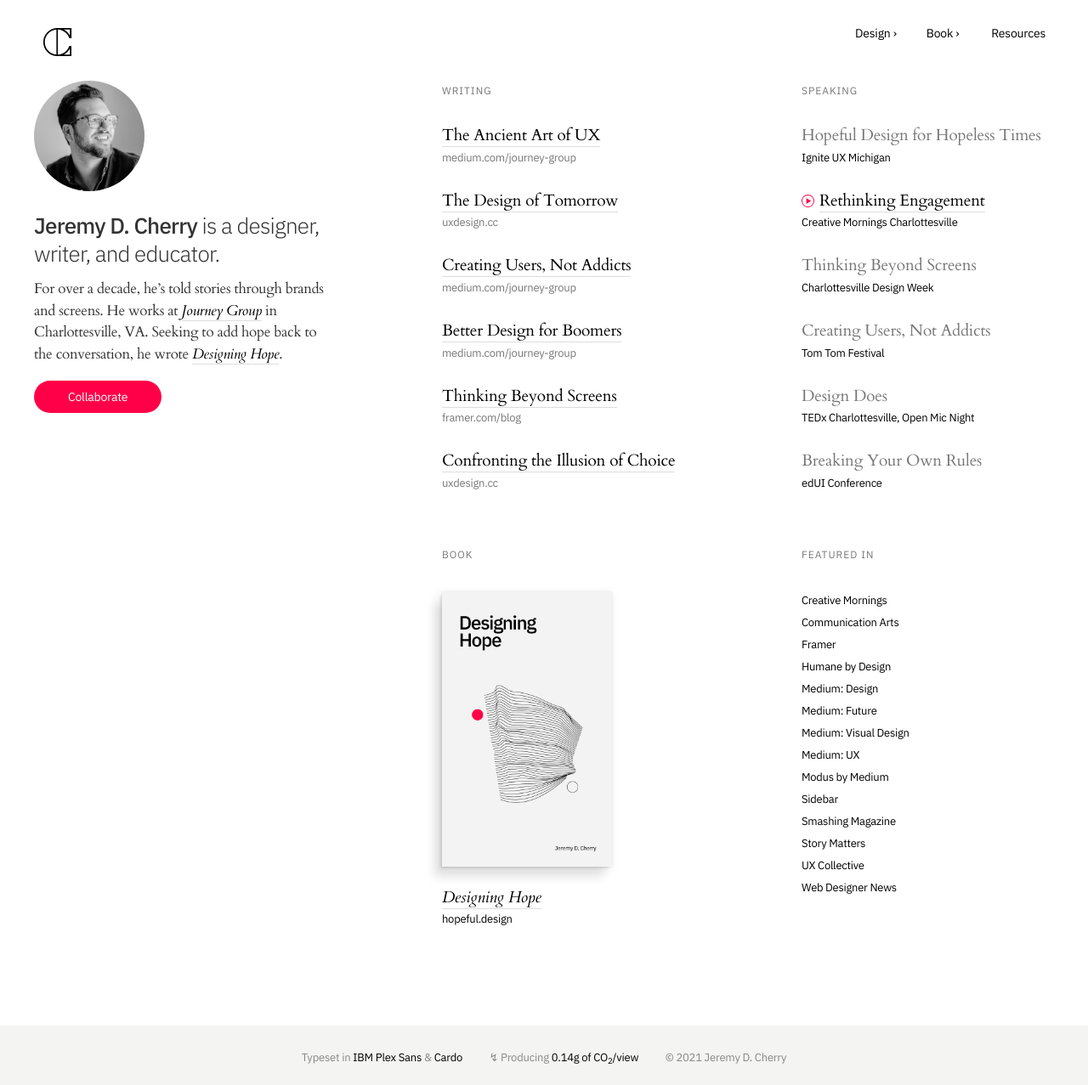
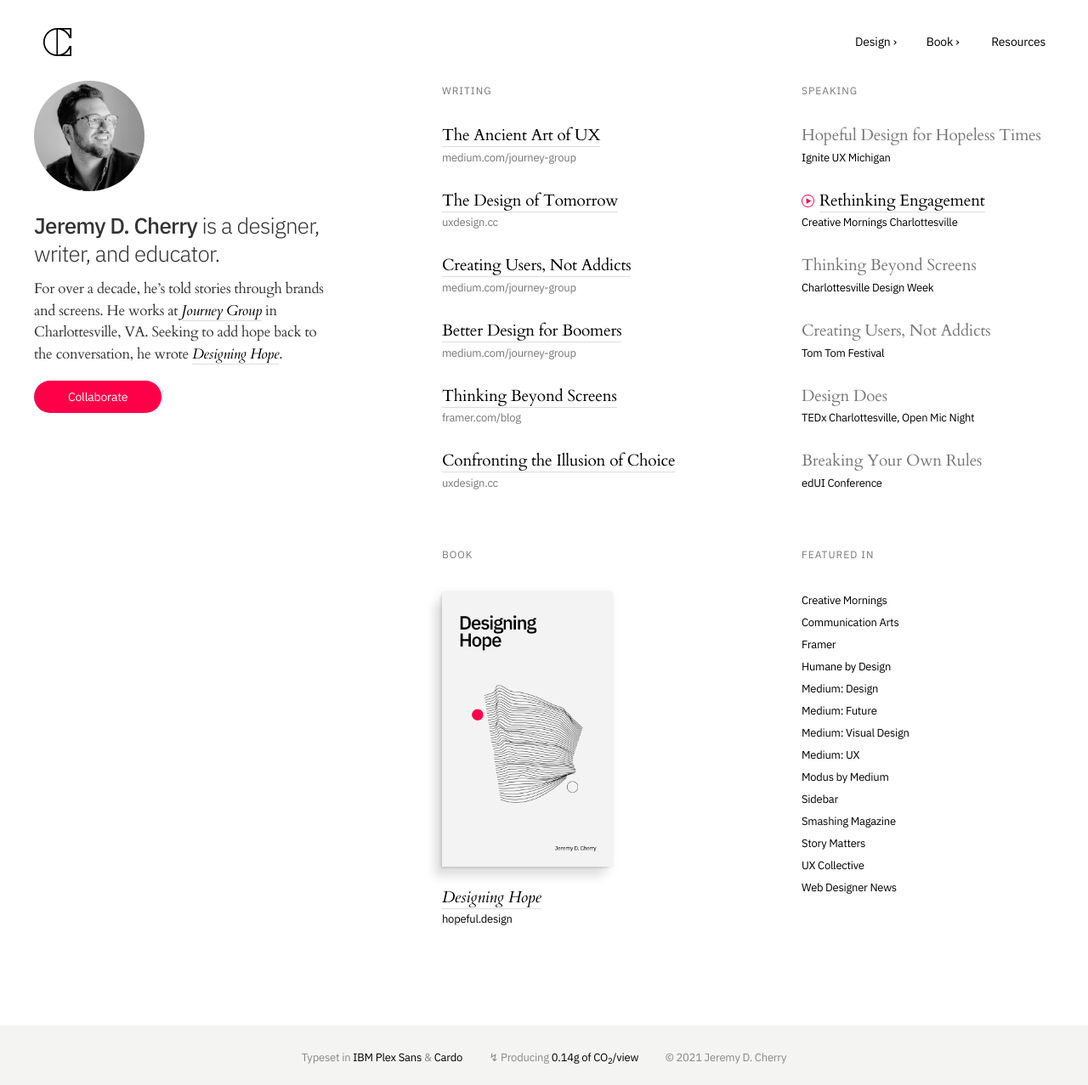
Before and after one commit to jeremydcherry/jeremydcherry.github.io, a Jekyll site: the page built from index.md, in a window 1280 px wide. Shown: the whole page at 85% size. Built offline with Jekyll 4.4.1, drawn with Linux system fonts in a browser that asks for light colours.

Commit message:
Nav style tweaks

```diff
--- a/_sass/main.scss
+++ b/_sass/main.scss
@@ -32,6 +32,7 @@
 .nav-right {
   width: 50%;
   text-align: right;
+  padding-top: 10px;
 }
 
 .column-third {
@@ -73,22 +74,6 @@
 
 .col-third-3_resources {
   width: 40%;
-}
-
-.col_footer{
-  width: 100%
-}
-
-.col-third-1_footer {
-  width: 33%;
-}
-
-.col-third-2_footer {
-  width: 33%;
-}
-
-.col-third-3_footer {
-  width: 33%;
 }
 
 .row:after {
```
